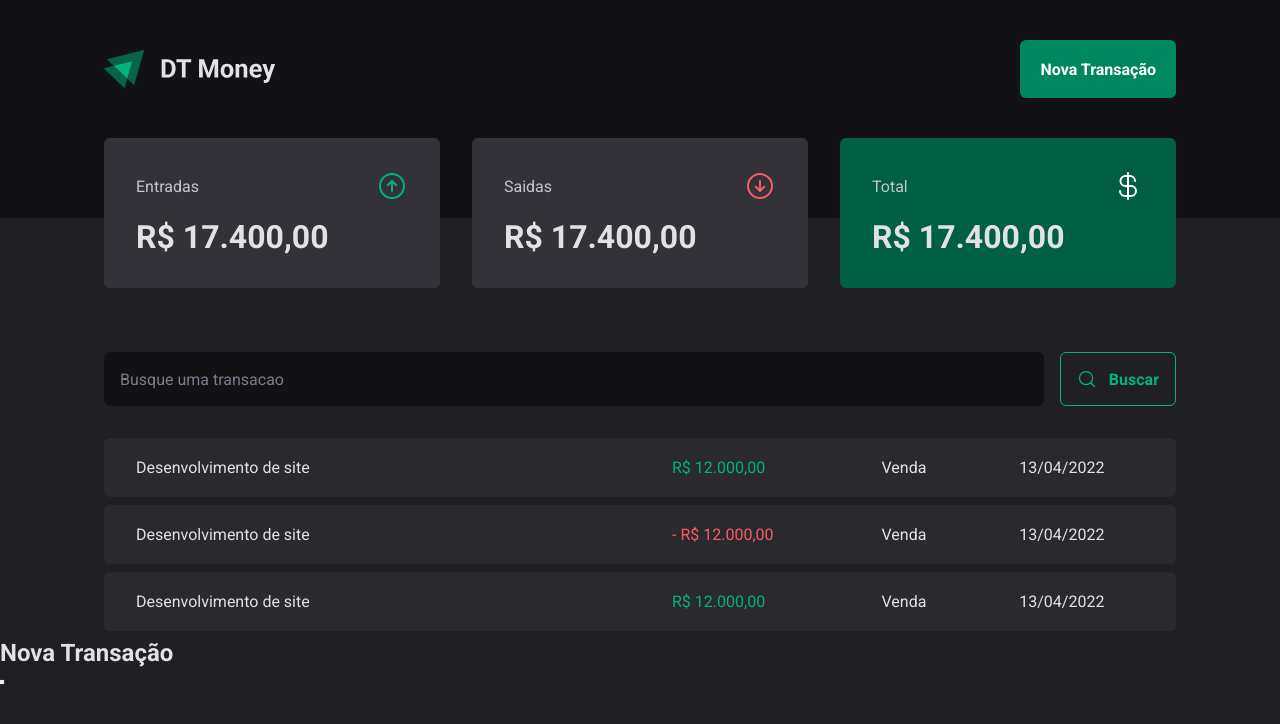
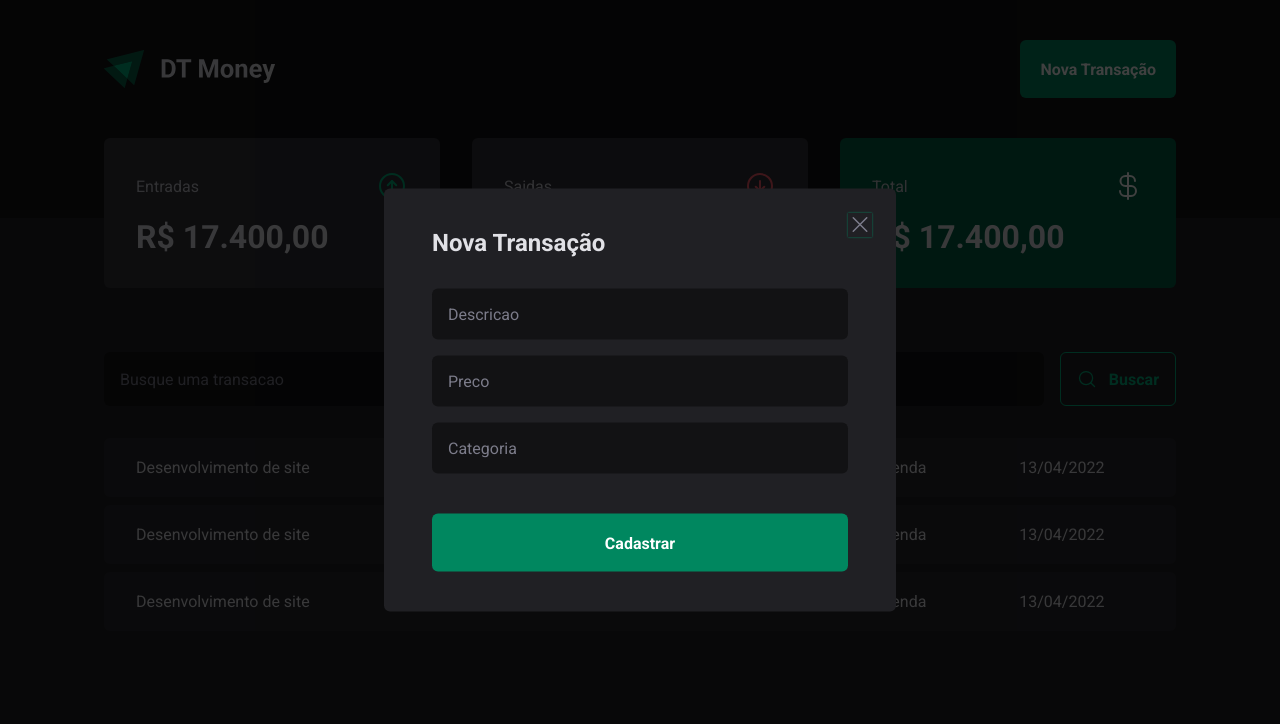
Before and after one commit to joaovictor3g/dt-money, a React (Vite) app: page / in a window 1280 px wide. Both pictures are taken after a click on the button "Nova Transação". Shown: the top 724 px of the page. Built offline with nearby package versions, Linux system fonts and the light colour scheme.

Commit message:
feat: add form in modal

```diff
--- a/src/components/shared/Header/index.tsx
+++ b/src/components/shared/Header/index.tsx
@@ -1,7 +1,8 @@
 import { HeaderContainer, HeaderContent, NewTransactionButton } from "./styles";
+import * as Dialog from "@radix-ui/react-dialog";
 
 import logoImg from "@/assets/logo.svg";
-import * as Dialog from "@radix-ui/react-dialog";
+import { NewTransactionModal } from "../NewTransactionModal";
 
 export function Header() {
   return (
@@ -13,15 +14,7 @@ export function Header() {
           <Dialog.Trigger asChild>
             <NewTransactionButton>Nova Transação</NewTransactionButton>
           </Dialog.Trigger>
-
-          <Dialog.Portal>
-            <Dialog.Overlay />
-
-            <Dialog.Content>
-              <Dialog.Title>Nova Transação</Dialog.Title>
-              <Dialog.Close />
-            </Dialog.Content>
-          </Dialog.Portal>
+          <NewTransactionModal />
         </Dialog.Root>
       </HeaderContent>
     </HeaderContainer>
--- /dev/null
+++ b/src/components/shared/NewTransactionModal/index.tsx
@@ -0,0 +1,27 @@
+import * as Dialog from "@radix-ui/react-dialog";
+import { X } from "phosphor-react";
+import { Close, Content, Overlay } from "./styles";
+
+export function NewTransactionModal() {
+  return (
+    <Dialog.Portal>
+      <Overlay />
+
+      <Content>
+        <Dialog.Title>Nova Transação</Dialog.Title>
+
+        <Close>
+          <X size={24} />
+        </Close>
+
+        <form>
+          <input type="text" placeholder="Descricao" required />
+          <input type="text" placeholder="Preco" required />
+          <input type="text" placeholder="Categoria" required />
+
+          <button type="submit">Cadastrar</button>
+        </form>
+      </Content>
+    </Dialog.Portal>
+  );
+}
--- /dev/null
+++ b/src/components/shared/NewTransactionModal/styles.ts
@@ -0,0 +1,70 @@
+import * as Dialog from "@radix-ui/react-dialog";
+import styled from "styled-components";
+
+export const Overlay = styled(Dialog.Overlay)`
+  position: fixed;
+  width: 100vw;
+  height: 100vh;
+  inset: 0;
+  background: rgba(0, 0, 0, 0.75);
+`;
+
+export const Content = styled(Dialog.Content)`
+  min-width: 32rem;
+  border-radius: 6px;
+  padding: 2.5rem 3rem;
+  background: ${({ theme }) => theme["gray-800"]};
+
+  position: fixed;
+  top: 50%;
+  left: 50%;
+  transform: translate(-50%, -50%);
+
+  form {
+    margin-top: 2rem;
+
+    display: flex;
+    flex-direction: column;
+    gap: 1rem;
+
+    input {
+      border-radius: 6px;
+      border: 0;
+      background: ${({ theme }) => theme["gray-900"]};
+      color: ${({ theme }) => theme["gray-300"]};
+      padding: 1rem;
+
+      &::placeholder {
+        color: ${({ theme }) => theme["gray-500"]};
+      }
+    }
+
+    button[type="submit"] {
+      height: 58px;
+      border: 0;
+      background: ${({ theme }) => theme["green-500"]};
+      color: ${({ theme }) => theme.white};
+      font-weight: bold;
+      padding: 0 1.25rem;
+      margin-top: 1.5rem;
+      border-radius: 6px;
+      cursor: pointer;
+
+      &:hover {
+        background: ${({ theme }) => theme["green-700"]};
+        transition: background-color 0.2s;
+      }
+    }
+  }
+`;
+
+export const Close = styled(Dialog.Close)`
+  position: absolute;
+  background: transparent;
+  border: 0;
+  top: 1.5rem;
+  right: 1.5rem;
+  line-height: 0;
+  cursor: pointer;
+  color: ${({ theme }) => theme["gray-500"]};
+`;
```
